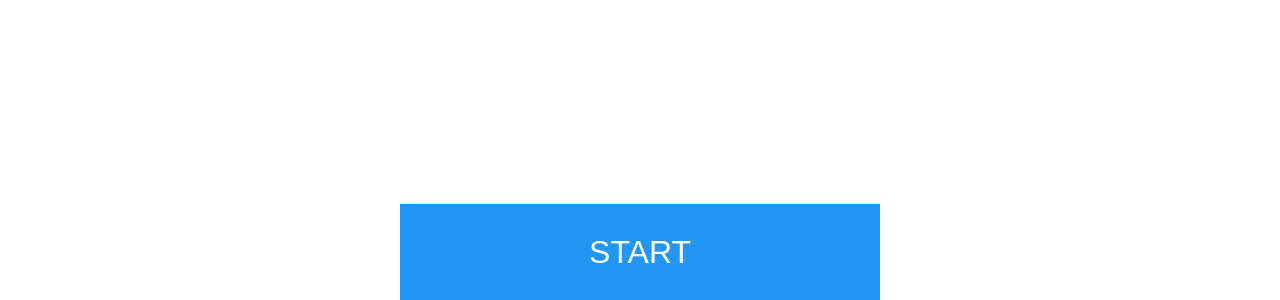
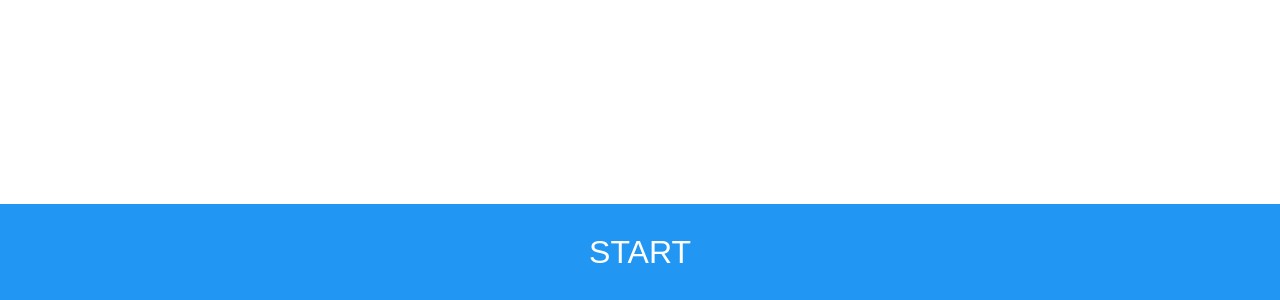
Before and after one commit to inikolaev/html5-contraction-counter, a plain HTML site: page index.html in a window 1280 px wide. Shown: the part 500-800 px from the top of the page. Drawn offline with Linux system fonts and the light colour scheme.

Commit message:
Remove media query

```diff
--- a/index.html
+++ b/index.html
@@ -89,13 +89,6 @@
                 font-size: 8em;
                 text-align: center;
                 font-family: Roboto;
-            }
-
-            @media screen and (min-device-width: 481px) and (orientation: landscape){
-                body {
-                    width: 480px;
-                    margin: 0 auto;
-                }
             }
         </style>
     </head>
```
